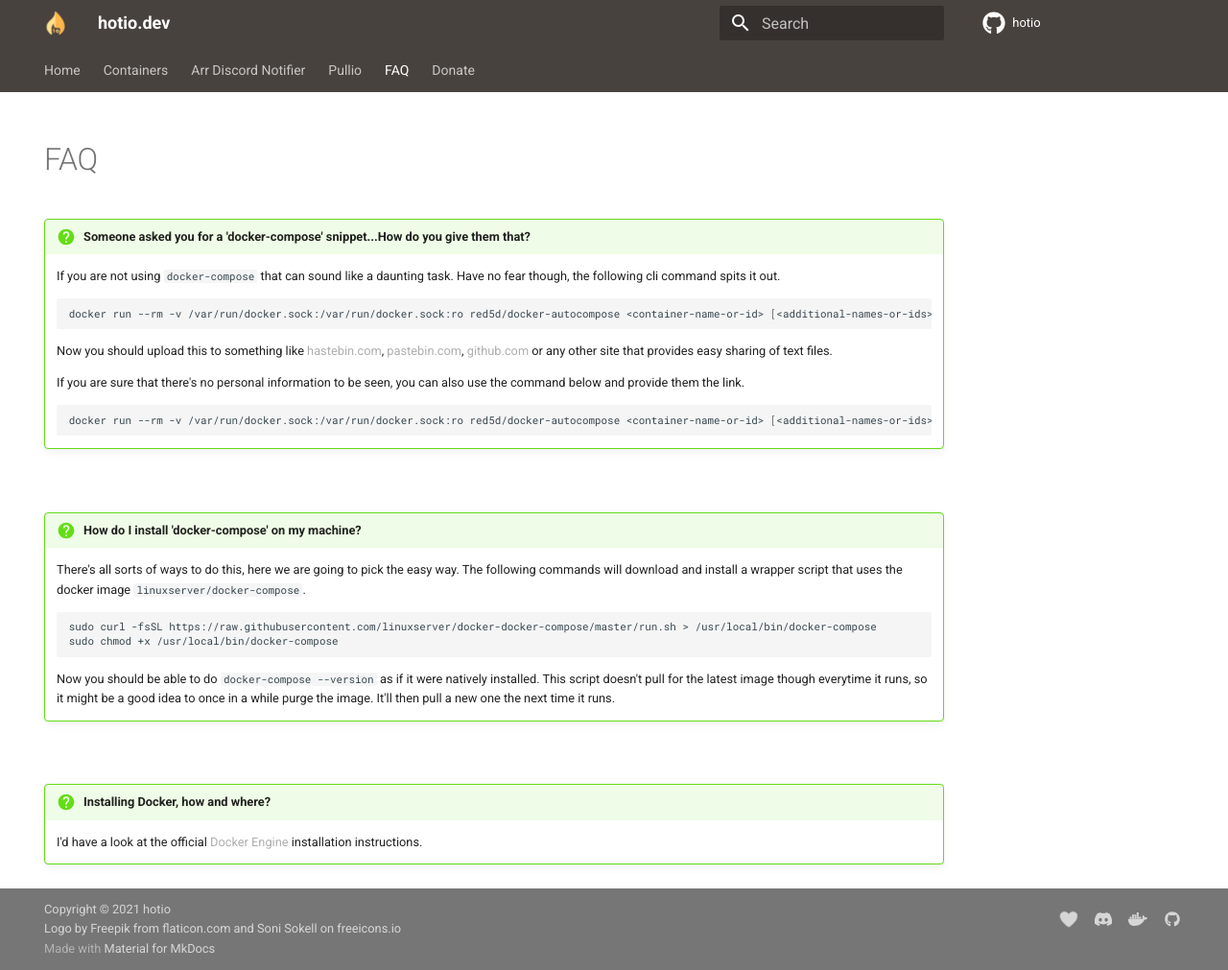
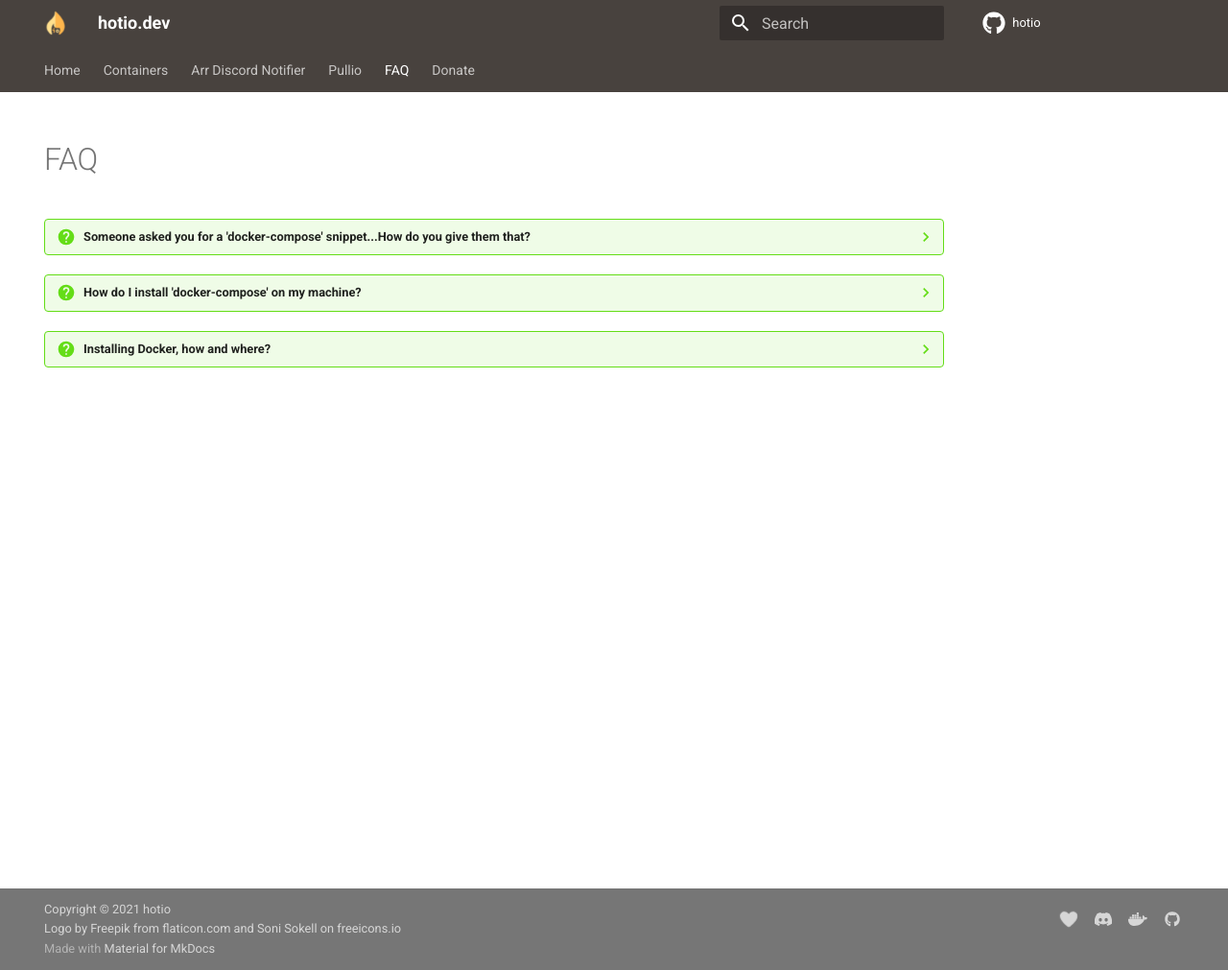
Before and after one commit to hotio/website, an MkDocs documentation site: the page built from docs/faq.md, in a window 1280 px wide and 1011 px high. Shown: the whole window at 96% size. Built offline with MkDocs 1.6.1 and Material for MkDocs 9.7.7, drawn with Linux system fonts in a browser that asks for light colours.

Commit message:
collapse by default

````diff
--- a/docs/faq.md
+++ b/docs/faq.md
@@ -3,7 +3,7 @@ hide:
   - navigation
 ---
 
-!!! question "Someone asked you for a 'docker-compose' snippet...How do you give them that?"
+??? question "Someone asked you for a 'docker-compose' snippet...How do you give them that?"
 
     If you are not using `docker-compose` that can sound like a daunting task. Have no fear though, the following cli command spits it out.
 
@@ -19,9 +19,7 @@ hide:
     docker run --rm -v /var/run/docker.sock:/var/run/docker.sock:ro red5d/docker-autocompose <container-name-or-id> [<additional-names-or-ids>] | curl -H "x-uuid;" --upload-file - 'https://paste.c-net.org/'
     ```
 
-<br>
-
-!!! question "How do I install 'docker-compose' on my machine?"
+??? question "How do I install 'docker-compose' on my machine?"
 
     There's all sorts of ways to do this, here we are going to pick the easy way. The following commands will download and install a wrapper script that uses the docker image `linuxserver/docker-compose`.
 
@@ -32,8 +30,6 @@ hide:
 
     Now you should be able to do `docker-compose --version` as if it were natively installed. This script doesn't pull for the latest image though everytime it runs, so it might be a good idea to once in a while purge the image. It'll then pull a new one the next time it runs.
 
-<br>
-
-!!! question "Installing Docker, how and where?"
+??? question "Installing Docker, how and where?"
 
     I'd have a look at the official [Docker Engine](https://docs.docker.com/engine/install/) installation instructions.
--- a/mkdocs.yml
+++ b/mkdocs.yml
@@ -52,6 +52,7 @@ theme:
   custom_dir: docs/overrides
 
 markdown_extensions:
+  - pymdownx.details
   - pymdownx.snippets
   - pymdownx.highlight
   - pymdownx.tabbed
````
